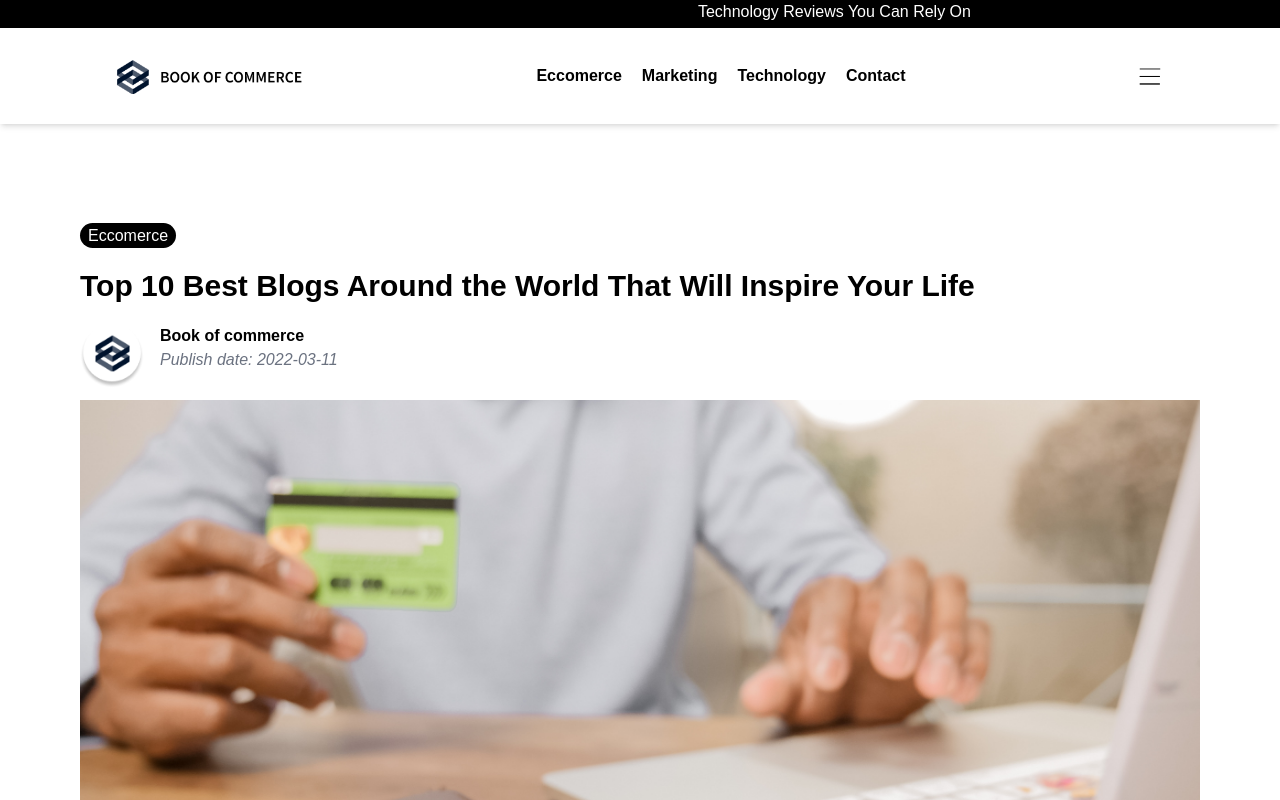
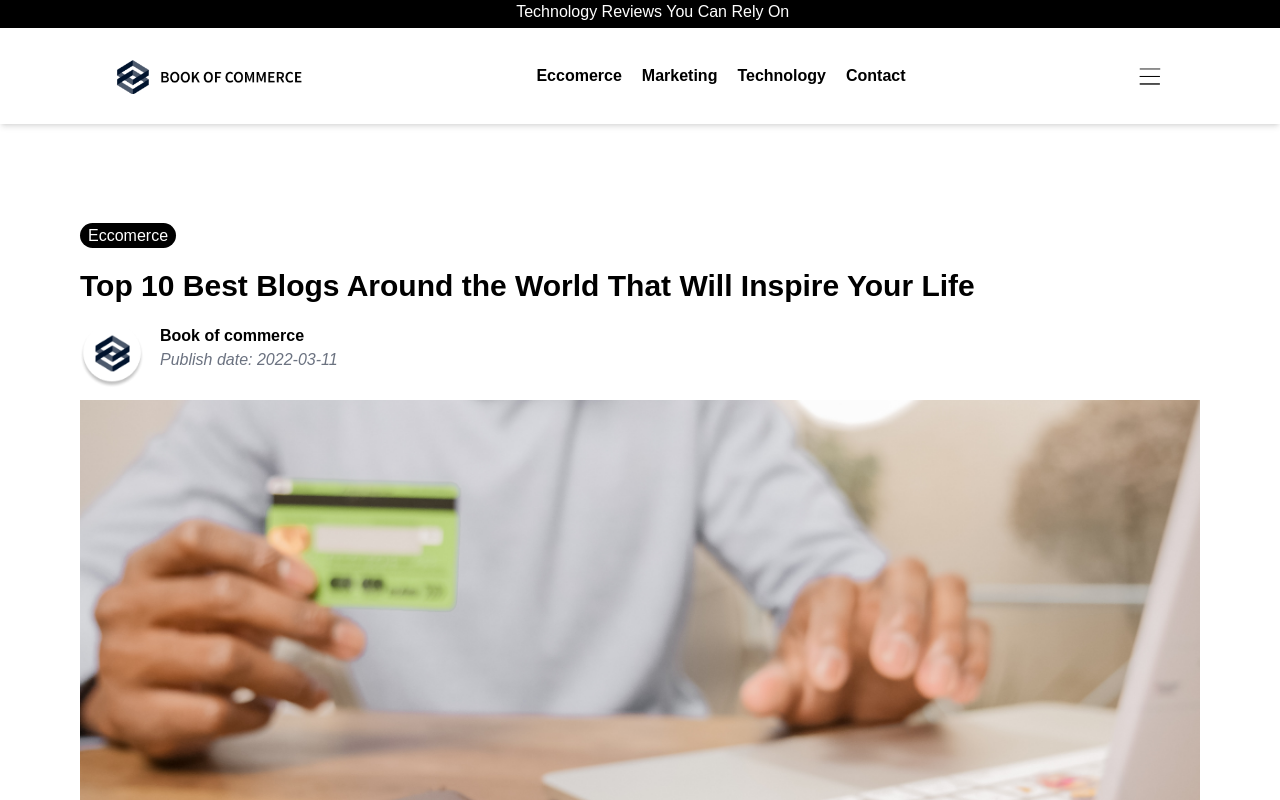
Before and after one commit to backpropogate/aweloreblog, a Next.js app: page /blog in a window 1280 px wide. Shown: the top 800 px of the page. Built offline with nearby package versions, Linux system fonts and the light colour scheme.

Commit message:
marquee text slow down

```diff
--- a/styles/globals.css
+++ b/styles/globals.css
@@ -21,7 +21,7 @@
     transform: translateX(100%);
     -moz-animation: scroll-left 2s linear infinite;
     -webkit-animation: scroll-left 2s linear infinite;
-    animation: scroll-left 5s linear infinite;
+    animation: scroll-left 12s linear infinite;
 }
 
 @-moz-keyframes scroll-left {
```
